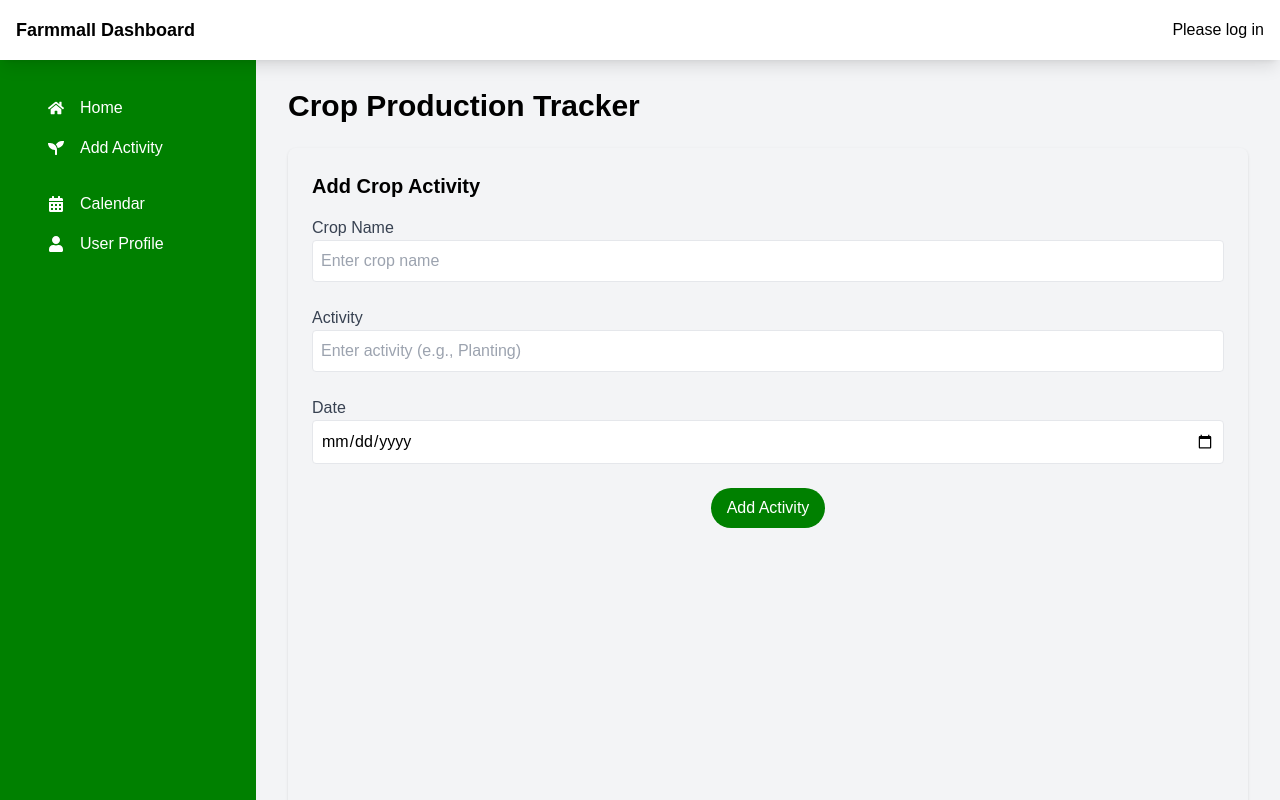
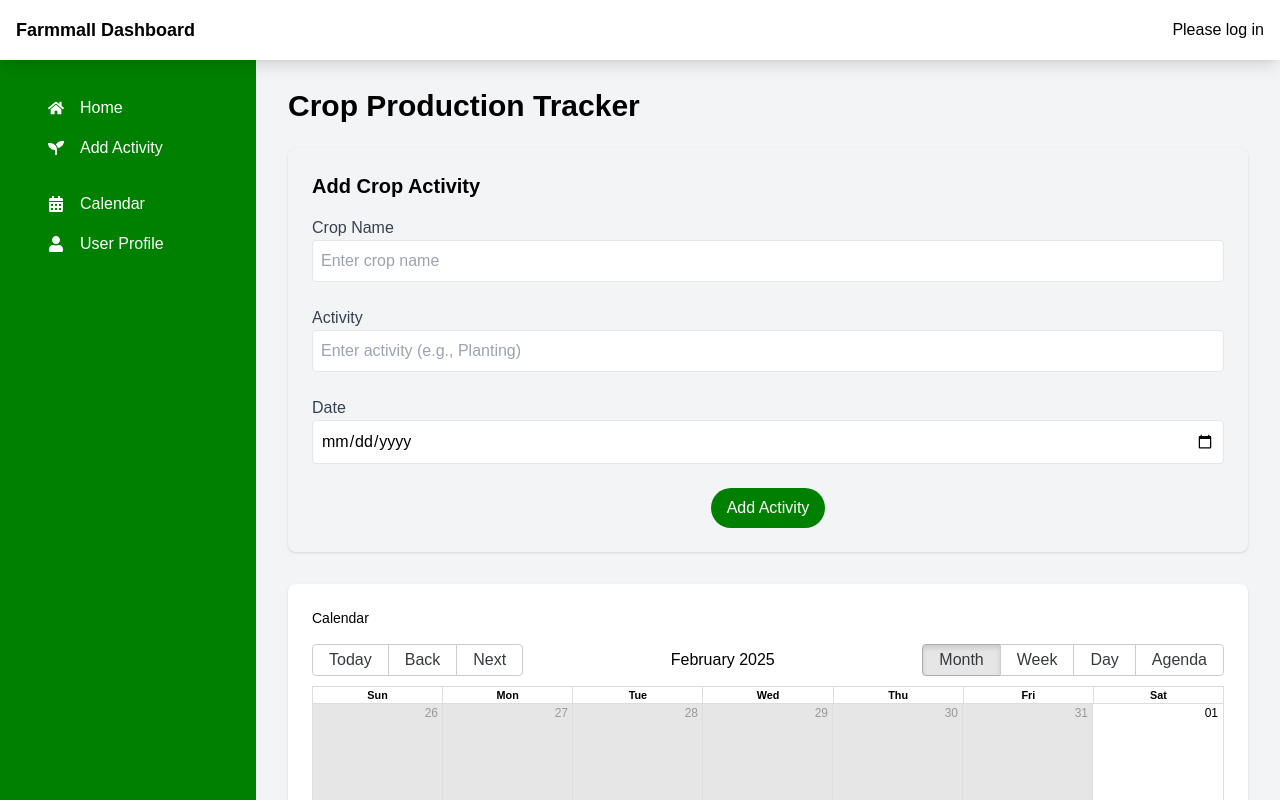
Before and after one commit to Griffin-Ndede/farm_mall, a React (Vite) app: page /dashboard in a window 1280 px wide. Shown: the top 800 px of the page. Built offline with nearby package versions, Linux system fonts and the light colour scheme.

Commit message:
styling changes to the calendar

```diff
--- a/src/Pages/Dashboard.jsx
+++ b/src/Pages/Dashboard.jsx
@@ -189,7 +189,7 @@ function Dashboard() {
 
           <div className="grid grid-cols-1 gap-8">
             {/* Form */}
-            <div className="rounded-lg shadow p-6 h-screen" id="activity">
+            <div className="rounded-lg shadow p-6 h-fit" id="activity">
               <h3 className="text-xl font-bold mb-4">Add Crop Activity</h3>
               <form onSubmit={handleFormSubmit} className="space-y-6">
                 <div>
@@ -239,13 +239,13 @@ function Dashboard() {
 
             {/* Calendar */}
             <div className="bg-white rounded-lg shadow p-6" id="calendar">
-              <h3 className="text-xl font-bold mb-4">Calendar</h3>
+              <h3 className="text-sm mb-4">Calendar</h3>
               <Calendar
                 localizer={localizer}
                 events={events}
                 startAccessor="start"
                 endAccessor="end"
-                style={{ height: 400 }}
+                style={{ height: 600, fontSize:"12px" }}
               />
             </div>
           </div>
```
